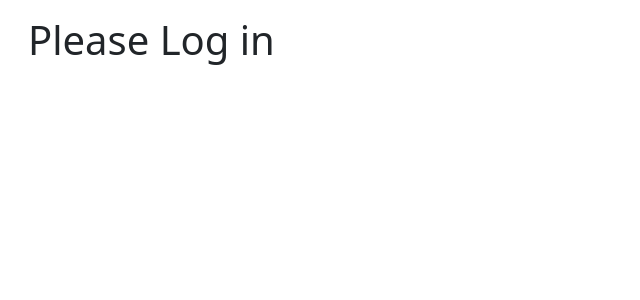
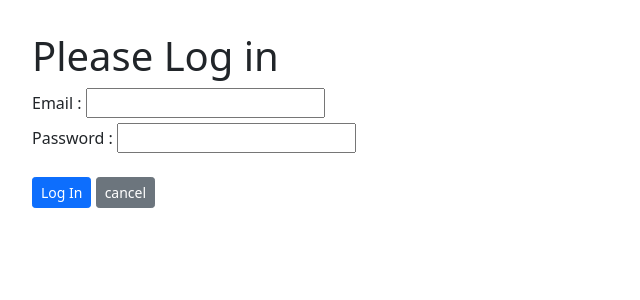
Before and after one commit to jcavenue/Building-Database-Application-in-PHP, a PHP site: page / in a window 1280 px wide. Shown: the top 300 px of the page, without its empty margins (0-640 px from the left). Run offline with PHP 8.4, Linux system fonts and the light colour scheme.

Commit message:
Form setup

```diff
--- a/index.php
+++ b/index.php
@@ -8,8 +8,16 @@
 		<link rel="stylesheet" href="css/bootstrap.min.css">
 	</head>
 	<body>
-	<div class="container m-3">
+		<div class="container m-3 p-3">
 			<h1>Please Log in</h1>
+			<form method="POST" class="form">
+				<label class="form-label" for="email">Email :</label></td>
+				<input type="text" name="email" id="email"><br>
+				<label for="pass">Password : </label>
+				<input type="pass" name="pass" id="pass"><br><br>
+				<input type="submit" value="Log In" class="btn btn-primary btn-sm">
+				<input type="submit" name="cancel" value="cancel" class="btn btn-secondary btn-sm">
+			</form>
 		</div>
 		<script src="js/bootstrap.min.js"></script>
 	</body>
```
Lines whose indentation alone changed are shown as unchanged.
